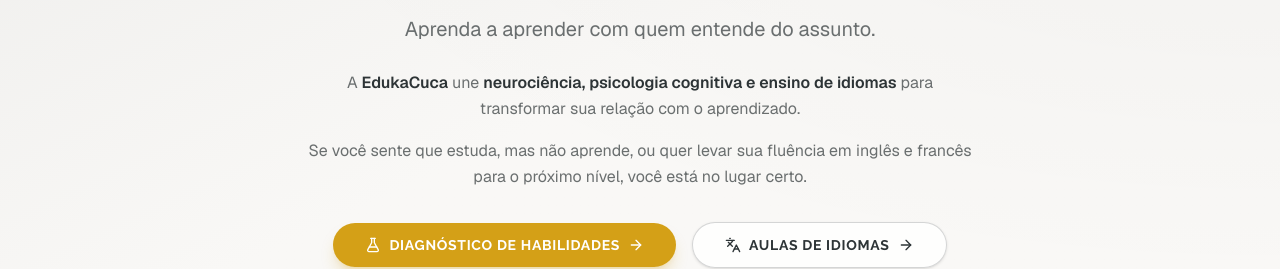
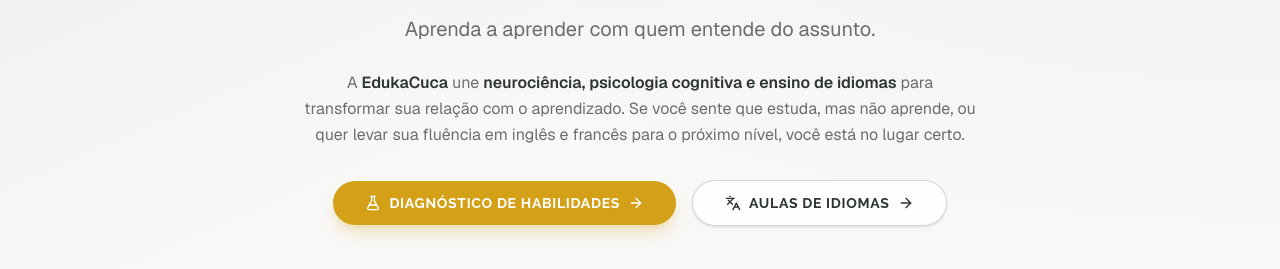
Before and after one commit to vdeviny99/-evidencia-aprendizagem, a Next.js app: page / in a window 1280 px wide. Shown: the part 289-558 px from the top of the page. Built offline with nearby package versions, Linux system fonts and the light colour scheme; no server answers.

Commit message:
fix: hero paragraph as single centered block

```diff
--- a/src/app/page.tsx
+++ b/src/app/page.tsx
@@ -35,15 +35,12 @@
             <p className="mt-4 text-lg leading-relaxed text-accent/70 sm:text-xl">
               Aprenda a aprender com quem entende do assunto.
             </p>
-            <div className="mx-auto mt-6 max-w-2xl space-y-4 text-center text-base leading-relaxed text-accent/70 text-pretty">
+            <div className="mx-auto mt-6 max-w-2xl text-center text-base leading-relaxed text-accent/70 text-pretty">
               <p>
                 A <strong className="font-semibold text-accent">EdukaCuca</strong> une{" "}
                 <strong className="font-semibold text-accent">neurociência, psicologia cognitiva e ensino de idiomas</strong>{" "}
-                para transformar sua relação com o aprendizado.
-              </p>
-              <p>
-                Se você sente que estuda, mas não aprende, ou quer levar sua fluência em inglês e francês para o próximo nível,
-                você está no lugar certo.
+                para transformar sua relação com o aprendizado. Se você sente que estuda, mas não aprende, ou quer levar sua fluência
+                em inglês e francês para o próximo nível, você está no lugar certo.
               </p>
             </div>
             <div className="mt-8 flex flex-col items-center gap-4 sm:flex-row sm:justify-center">
```
